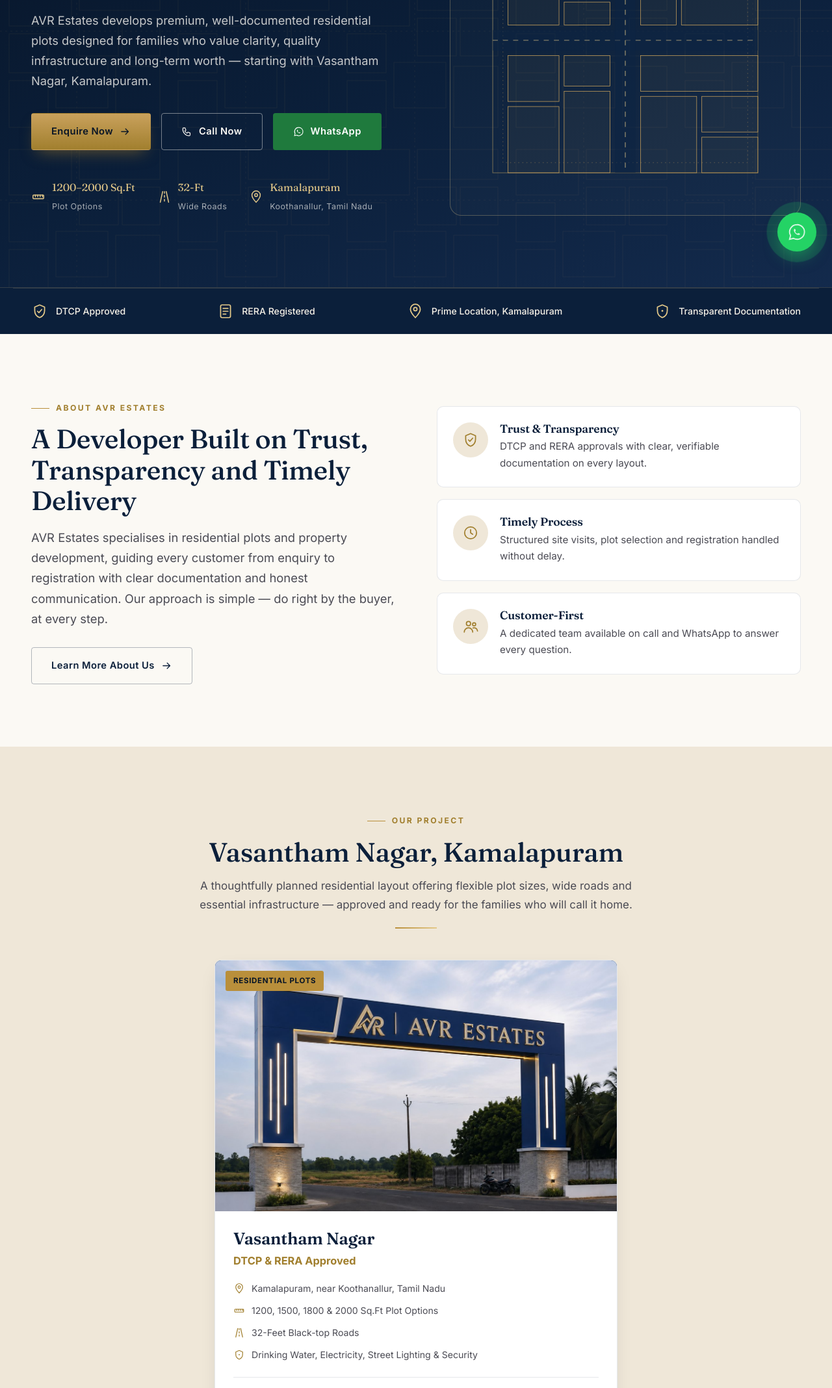
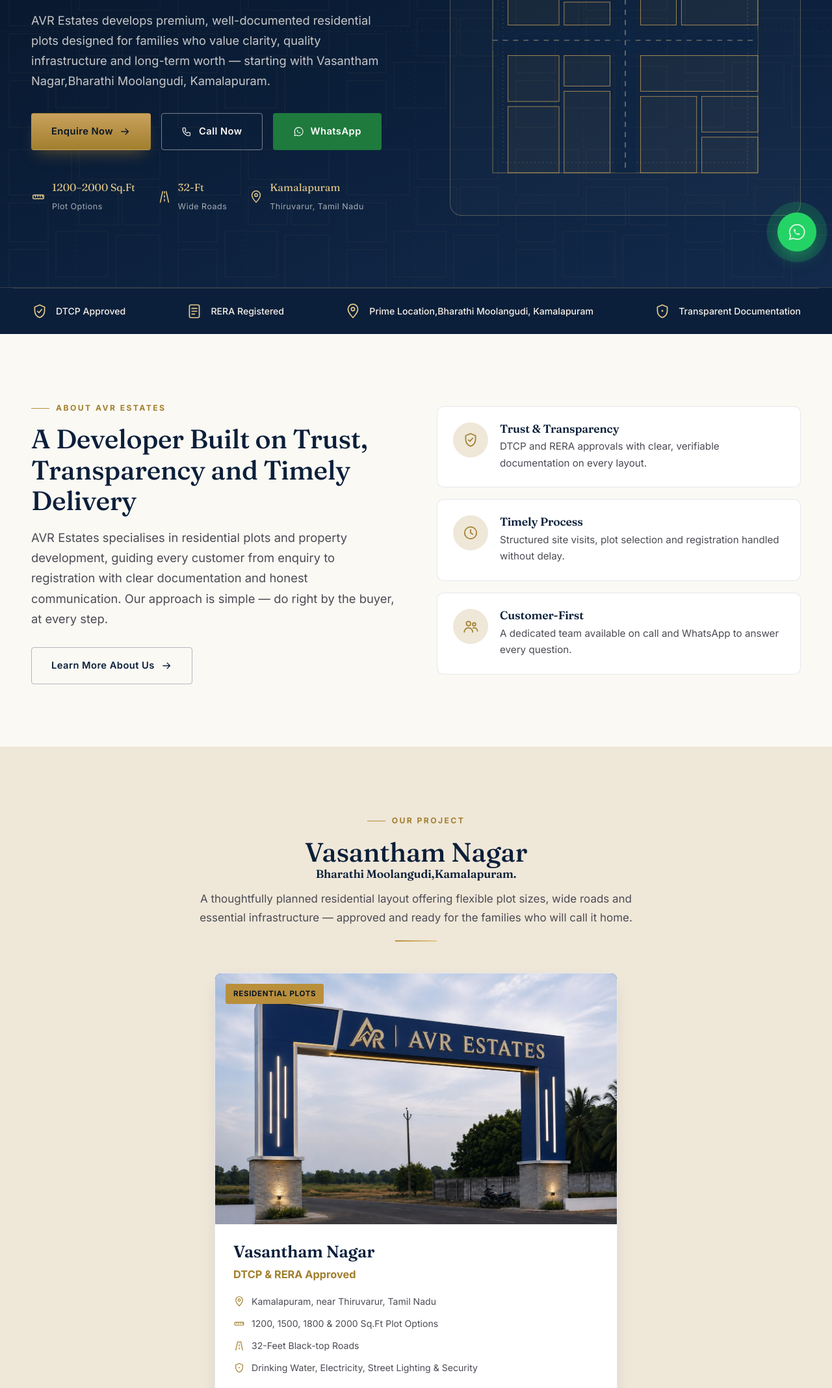
Before and after one commit to ragav2730/AVRESTATES, a plain HTML site: page index.html in a window 1280 px wide. Shown: the part 389-2525 px from the top of the page at 65% size. Drawn offline with Linux system fonts and the light colour scheme.

Commit message:
some changes on locations of the plot

```diff
--- a/index.html
+++ b/index.html
@@ -19,20 +19,20 @@
   } catch (e) { /* sessionStorage unavailable (e.g. privacy mode) — just skip the loader */ }
 })();
 </script>
-<title>AVR Estates | Premium Residential Plots in Kamalapuram</title>
-<meta name="description" content="AVR Estates offers premium residential plots at Vasantham Nagar, Kamalapuram, with DTCP and RERA approvals, 1200–2000 Sq.Ft plot options, 32-feet roads, drinking water, electricity, street lighting and security facilities.">
+<title>AVR Estates | Premium Residential Plots in Thiruvarur</title>
+<meta name="description" content="AVR Estates offers premium residential plots at Vasantham Nagar,Bharathi Moolangudi, Kamalapuram, with DTCP and RERA approvals, 1200–2000 Sq.Ft plot options, 32-feet roads, drinking water, electricity, street lighting and security facilities.">
 <link rel="canonical" href="https://www.avrestates.in/">
 
 <!-- Open Graph -->
 <meta property="og:type" content="website">
 <meta property="og:site_name" content="AVR Estates">
-<meta property="og:title" content="AVR Estates | Premium Residential Plots in Kamalapuram">
-<meta property="og:description" content="DTCP & RERA approved residential plots at Vasantham Nagar, Kamalapuram. 1200–2000 Sq.Ft options, 32-ft roads, water, electricity, street lighting and security.">
+<meta property="og:title" content="AVR Estates | Premium Residential Plots in Thiruvarur">
+<meta property="og:description" content="DTCP & RERA approved residential plots at Vasantham Nagar, Bharathi Moolangudi, Kamalapuram. 1200–2000 Sq.Ft options, 32-ft roads, water, electricity, street lighting and security.">
 <meta property="og:image" content="https://www.avrestates.in/images/og-image.jpg">
 <meta property="og:url" content="https://www.avrestates.in/">
 <meta name="twitter:card" content="summary_large_image">
-<meta name="twitter:title" content="AVR Estates | Premium Residential Plots in Kamalapuram">
-<meta name="twitter:description" content="DTCP & RERA approved residential plots at Vasantham Nagar, Kamalapuram.">
+<meta name="twitter:title" content="AVR Estates | Premium Residential Plots in Thiruvarur">
+<meta name="twitter:description" content="DTCP & RERA approved residential plots at Vasantham Nagar,Bharathi Moolangudi, Kamalapuram.">
 <meta name="twitter:image" content="https://www.avrestates.in/images/og-image.jpg">
 
 <link rel="icon" href="/images/favicon.ico" sizes="any">
@@ -47,7 +47,7 @@
   "@context": "https://schema.org",
   "@type": "RealEstateAgent",
   "name": "AVR Estates",
-  "description": "AVR Estates offers premium DTCP and RERA approved residential plots at Vasantham Nagar, Kamalapuram.",
+  "description": "AVR Estates offers premium DTCP and RERA approved residential plots at Vasantham Nagar,Bharathi Moolangudi Kamalapuram.",
   "telephone": ["+91 6383940823", "+91 8072518104", "+91 9842296971"],
   "email": "avrestatesofficial@gmail.com",
   "url": "https://www.avrestates.in/",
@@ -58,7 +58,7 @@
     "addressRegion": "Tamil Nadu",
     "addressCountry": "IN"
   },
-  "areaServed": "Kamalapuram, Koothanallur, Tamil Nadu"
+  "areaServed": "Bharathi Moolangudi,Kamalapuram, Thiruvarur, Tamil Nadu"
 }
 </script>
 <link rel="preload" as="image" href="images/avr-logo-transparent.png">
@@ -148,7 +148,7 @@
     <div class="reveal is-visible">
       <div class="hero-badge"><svg><use href="#i-shield-check"/></svg> DTCP &amp; RERA Approved Layout</div>
       <h1>Your Property.<br><em>Our Priority.</em></h1>
-      <p class="hero-sub">AVR Estates develops premium, well-documented residential plots designed for families who value clarity, quality infrastructure and long-term worth — starting with Vasantham Nagar, Kamalapuram.</p>
+      <p class="hero-sub">AVR Estates develops premium, well-documented residential plots designed for families who value clarity, quality infrastructure and long-term worth — starting with Vasantham Nagar,Bharathi Moolangudi, Kamalapuram.</p>
       <div class="hero-actions">
         <a href="vasantham-nagar.html#enquiry" class="btn btn-gold">Enquire Now <svg><use href="#i-arrow-right"/></svg></a>
         <a href="tel:+916383940823" class="btn btn-outline-light"><svg><use href="#i-phone"/></svg> Call Now</a>
@@ -157,7 +157,7 @@
       <div class="hero-meta">
         <div class="hero-meta-item flex" style="gap:10px;align-items:center;"><svg style="width:22px;height:22px;color:var(--gold-300)"><use href="#i-ruler"/></svg><div><span class="num" style="font-size:1rem;">1200–2000 Sq.Ft</span><span class="label">Plot Options</span></div></div>
         <div class="hero-meta-item flex" style="gap:10px;align-items:center;"><svg style="width:22px;height:22px;color:var(--gold-300)"><use href="#i-road"/></svg><div><span class="num" style="font-size:1rem;">32-Ft</span><span class="label">Wide Roads</span></div></div>
-        <div class="hero-meta-item flex" style="gap:10px;align-items:center;"><svg style="width:22px;height:22px;color:var(--gold-300)"><use href="#i-pin"/></svg><div><span class="num" style="font-size:1rem;">Kamalapuram</span><span class="label">Koothanallur, Tamil Nadu</span></div></div>
+        <div class="hero-meta-item flex" style="gap:10px;align-items:center;"><svg style="width:22px;height:22px;color:var(--gold-300)"><use href="#i-pin"/></svg><div><span class="num" style="font-size:1rem;">Kamalapuram</span><span class="label">Thiruvarur, Tamil Nadu</span></div></div>
       </div>
     </div>
     <div class="hero-art reveal is-visible">
@@ -173,7 +173,7 @@
   <div class="container trust-bar">
     <div class="trust-item"><svg><use href="#i-shield-check"/></svg> DTCP Approved</div>
     <div class="trust-item"><svg><use href="#i-doc"/></svg> RERA Registered</div>
-    <div class="trust-item"><svg><use href="#i-pin"/></svg> Prime Location, Kamalapuram</div>
+    <div class="trust-item"><svg><use href="#i-pin"/></svg> Prime Location,Bharathi Moolangudi, Kamalapuram</div>
     <div class="trust-item"><svg><use href="#i-shield"/></svg> Transparent Documentation</div>
   </div>
 </div>
@@ -211,7 +211,8 @@
   <div class="container">
     <div class="section-heading center reveal">
       <div class="section-eyebrow" style="justify-content:center;">Our Project</div>
-      <h2>Vasantham Nagar, Kamalapuram</h2>
+      <h2>Vasantham Nagar</h2>
+      <h4>Bharathi Moolangudi,Kamalapuram.</h4>
       <p>A thoughtfully planned residential layout offering flexible plot sizes, wide roads and essential infrastructure — approved and ready for the families who will call it home.</p>
     </div>
     <div class="divider-gold center-divider"></div>
@@ -225,7 +226,7 @@
           <h3>Vasantham Nagar</h3>
           <p class="project-price">DTCP &amp; RERA Approved</p>
           <div class="project-facts">
-            <div class="project-fact"><svg><use href="#i-pin"/></svg> Kamalapuram, near Koothanallur, Tamil Nadu</div>
+            <div class="project-fact"><svg><use href="#i-pin"/></svg> Kamalapuram, near Thiruvarur, Tamil Nadu</div>
             <div class="project-fact"><svg><use href="#i-ruler"/></svg> 1200, 1500, 1800 &amp; 2000 Sq.Ft Plot Options</div>
             <div class="project-fact"><svg><use href="#i-road"/></svg> 32-Feet Black-top Roads</div>
             <div class="project-fact"><svg><use href="#i-shield"/></svg> Drinking Water, Electricity, Street Lighting &amp; Security</div>
```
Also changed, not shown: contact.html (+2 -2 lines), vasantham-nagar.html (+2 -2 lines).
